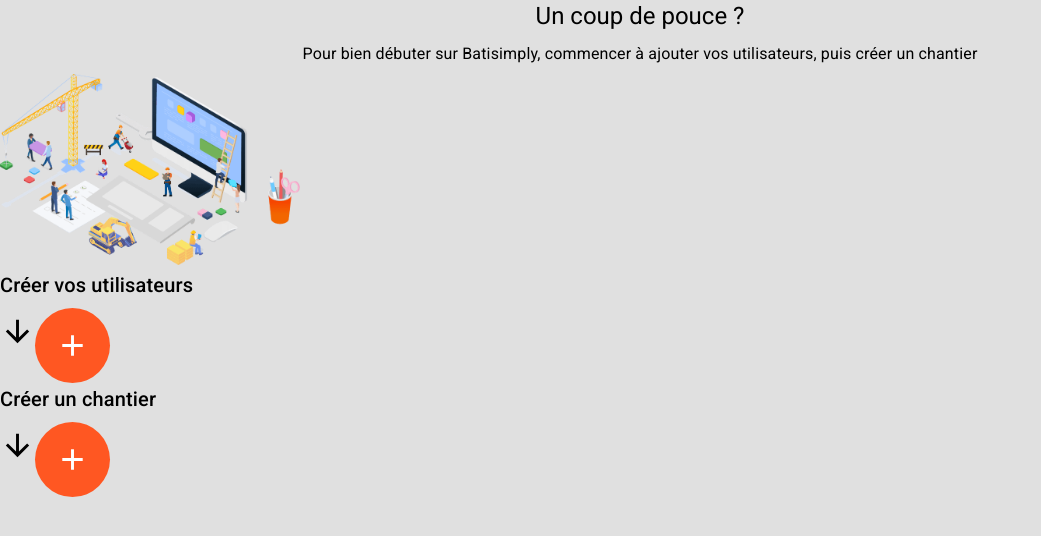
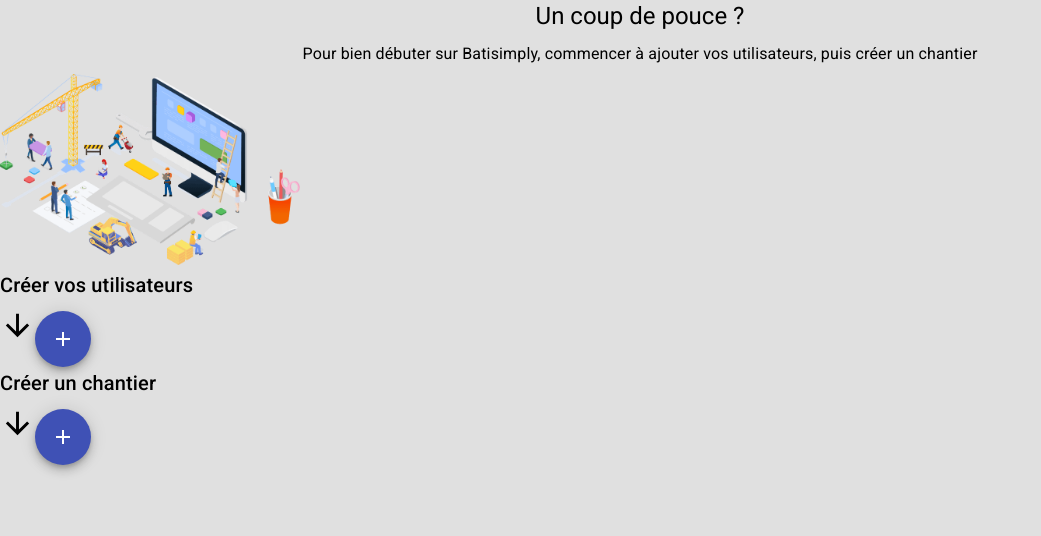
Before and after one commit to darksh3ll/app-test, a React (Create React App) app: page / in a window 1280 px wide. Shown: the top 536 px of the page, without its empty margins (0-1041 px from the left). Built offline with nearby package versions, Linux system fonts and the light colour scheme.

Commit message:
refactor:(#)(AddButton): refactoring component

```diff
--- a/src/components/AddButton.js
+++ b/src/components/AddButton.js
@@ -1,26 +1,22 @@
 import React from 'react';
 import Button from '@material-ui/core/Button';
+import Fab from '@material-ui/core/Fab';
 import AddIcon from '@material-ui/icons/Add';
-import { withStyles } from '@material-ui/core/styles';
-import { deepOrange } from '@material-ui/core/colors';
+// const ColorButton = withStyles((theme) => ({
+//   root: {
+//     color: theme.palette.getContrastText(deepOrange[500]),
+//     backgroundColor: deepOrange[500],
+//     '&:hover': {
+//       backgroundColor: deepOrange[700],
+//     },
+//   },
+// }))(Fab);
 
-const ColorButton = withStyles((theme) => ({
-  root: {
-    color: theme.palette.getContrastText(deepOrange[500]),
-    backgroundColor: deepOrange[500],
-    borderRadius:'50%',
-    padding:20,
-    '&:hover': {
-      backgroundColor: deepOrange[700],
-    },
-  },
-}))(Button);
-
-const AddButton  = () => {
+const AddButton  = ({onclick}) => {
   return (
-    <ColorButton>
-      <AddIcon fontSize="large"/>
-    </ColorButton>
+    <Fab onClick={onclick} size="large" color="primary" >
+      <AddIcon />
+    </Fab>
   );
 }
 
```
